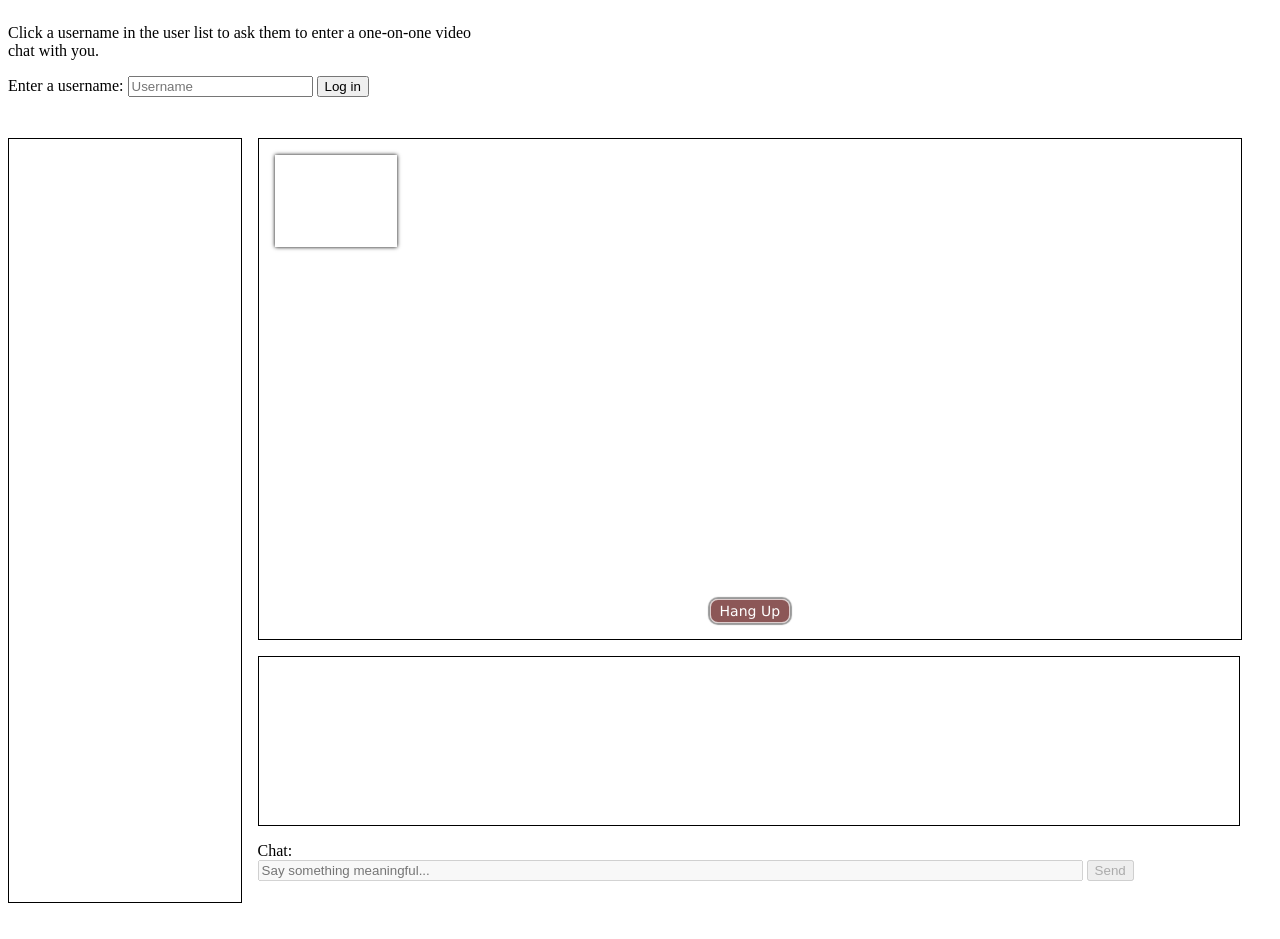
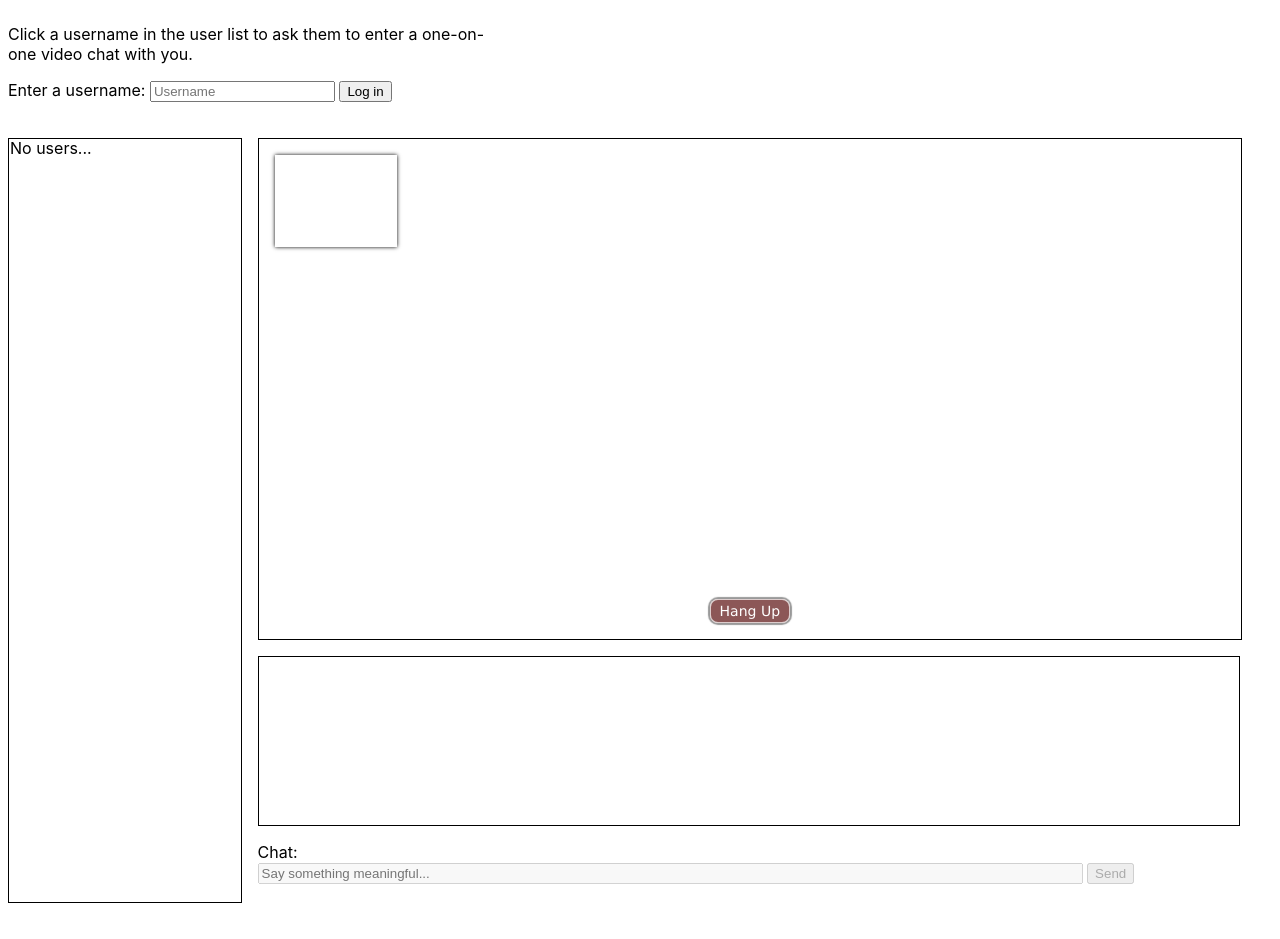
Before and after one commit to klinhdo/HacktheNorth2020, a website with bundled scripts: page voicecall.html in a window 1280 px wide. Built offline with nearby package versions, Linux system fonts and the light colour scheme.

Commit message:
changed font

```diff
--- a/chat.css
+++ b/chat.css
@@ -19,6 +19,7 @@
     min-width: 800px;
     height: 100%;
     display: grid;
+    font-family: -apple-system, BlinkMacSystemFont, 'Segoe UI', Roboto, Oxygen, Ubuntu, Cantarell, 'Open Sans', 'Helvetica Neue', sans-serif;
   grid-template-columns: 1fr 1fr 1fr 1fr 1fr;
   grid-template-rows: 1fr 1fr 1fr 1fr 1fr 1.5fr 0.5fr;
   gap: 0px 0px;
--- a/voicecall.html
+++ b/voicecall.html
@@ -38,7 +38,7 @@
         Hang Up
       </button>
     </div>
-    <ul class="userlistbox"></ul>
+    <ul class="userlistbox">No users...</ul>
     <div class="chatbox"></div>
 
     <div class="empty-container"></div>
```
